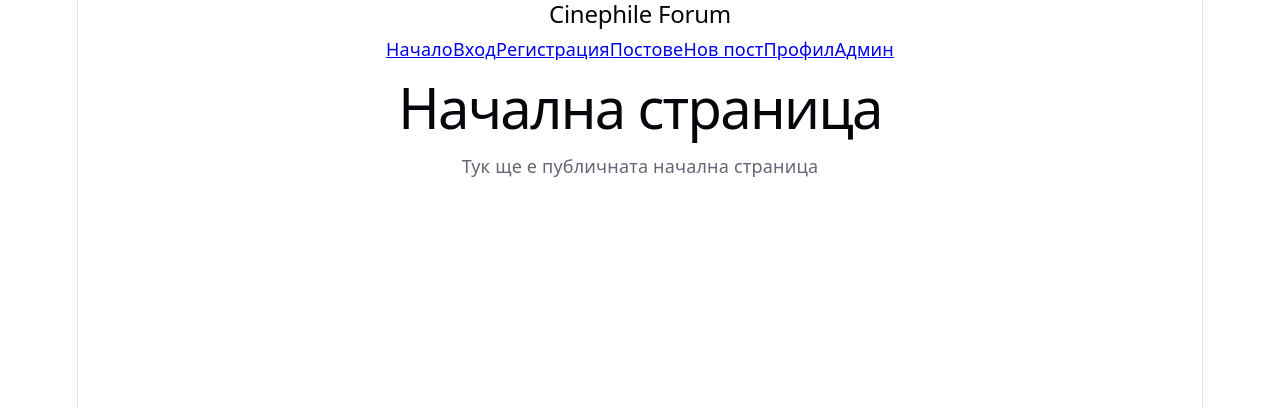
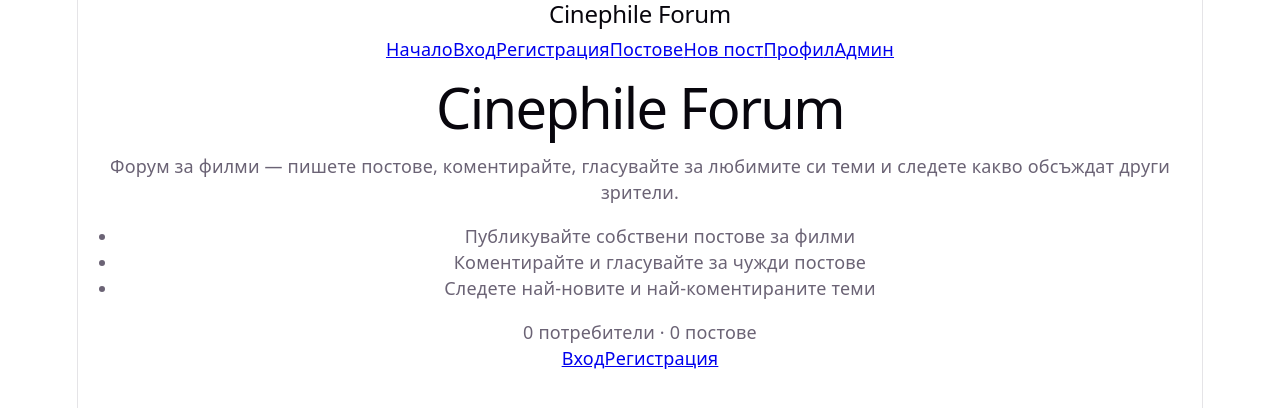
Before and after one commit to telerik-team3/cinephile-forum, a React (Vite) app: page / in a window 1280 px wide. Shown: the top 408 px of the page. Built offline with nearby package versions, Linux system fonts and the light colour scheme; no server answers; the database is empty.

Commit message:
Implement public landing page (plan task 8)

```diff
--- a/src/services/post.service.js
+++ b/src/services/post.service.js
@@ -75,3 +75,17 @@ export const deletePost = async (postID) => {
         throw error;
     }
 }
+
+
+
+export const getPostCount = async () => {
+  const { count, error } = await supabase
+    .from("posts")
+    .select("*", { count: "exact", head: true });
+
+  if (error) {
+    throw error;
+  }
+
+  return count;
+};
--- a/src/services/profile.service.js
+++ b/src/services/profile.service.js
@@ -14,3 +14,16 @@ if (error) {
 
 return data;
 }
+
+
+export const getUserCount = async () => {
+  const { count, error } = await supabase
+    .from("profiles")
+    .select("*", { count: "exact", head: true });
+
+  if (error) {
+    throw error;
+  }
+
+  return count;
+};
--- a/src/views/Home.jsx
+++ b/src/views/Home.jsx
@@ -1,10 +1,45 @@
-// Anonymous users must be presented with the core features... as well as how many people are using it and how many posts have been created
+import { useContext, useEffect, useState } from "react";
+import { Link } from "react-router-dom";
+import { AppContext } from "../state/app.context";
+import { getUserCount } from "../services/profile.service";
+import { getPostCount } from "../services/post.service";
 
 function Home() {
+  const { user } = useContext(AppContext);
+  const [userCount, setUserCount] = useState(0);
+  const [postCount, setPostCount] = useState(0);
+
+  useEffect(() => {
+    getUserCount().then((count) => setUserCount(count));
+    getPostCount().then((count) => setPostCount(count));
+  }, []);
+
   return (
     <div>
-      <h1>Начална страница</h1>
-      <p>Тук ще е публичната начална страница</p>
+      <h1>Cinephile Forum</h1>
+      <p>
+        Форум за филми — пишете постове, коментирайте, гласувайте за любимите
+        си теми и следете какво обсъждат други зрители.
+      </p>
+
+      <ul>
+        <li>Публикувайте собствени постове за филми</li>
+        <li>Коментирайте и гласувайте за чужди постове</li>
+        <li>Следете най-новите и най-коментираните теми</li>
+      </ul>
+
+      <p>
+        {userCount} потребители · {postCount} постове
+      </p>
+
+      {user ? (
+        <Link to="/feed">Към форума</Link>
+      ) : (
+        <>
+          <Link to="/login">Вход</Link>
+          <Link to="/register">Регистрация</Link>
+        </>
+      )}
     </div>
   );
 }
```
